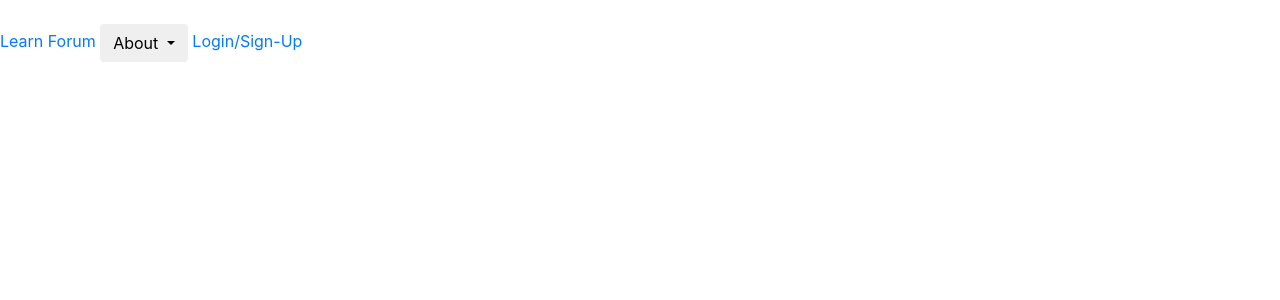
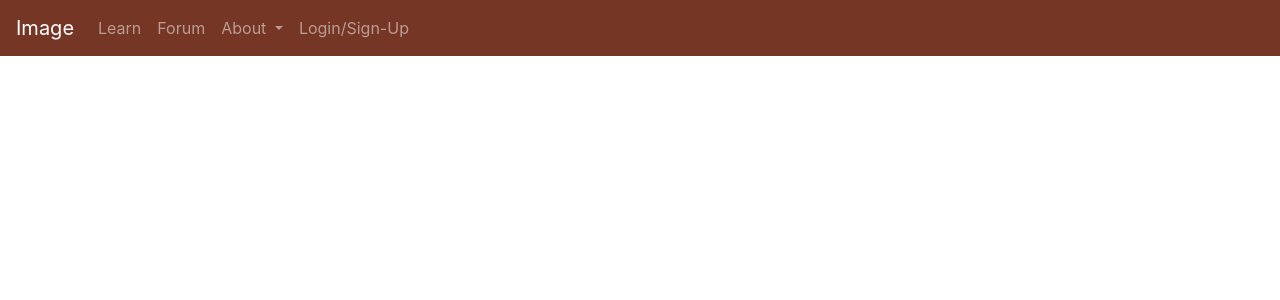
Before and after one commit to kareemostyle/SIGAQ, a Django app: page /SIGAQ/ in a window 1280 px wide. Shown: the top 300 px of the page. Run offline with Django 3.2, Linux system fonts and the light colour scheme; some libraries are stand-ins or nearby versions.

Commit message:
Getting top-nav to work

```diff
--- a/App/SIGAQ/templates/SIGAQ/index.html
+++ b/App/SIGAQ/templates/SIGAQ/index.html
@@ -13,28 +13,37 @@
     <body>
         <!-- Wrapper for the website home page. -->
         <div>
-            <header>
+            <div>
+                <!-- The navigation bar. -->
+                <nav class="navbar navbar-expand-lg navbar-dark" style="background-color: #763626">
                     <!-- W.I.P. Logo of Non-profit. Click leads to home page a.k.a. this page. -->
-                <a href="#" class="">
-                    <img src="">
+                    <a class="navbar-brand" href="#">
+                        Image
                     </a>
                     <!-- W.I.P. Contains the proper navigation. Includes the blog, forum, about us, and Login/Signup buttons. -->
-                <div>
-                    <a href="#" class="">Learn</a>
-                    <a href="#" class="">Forum</a>
-                    <div class="btn-group">
-                        <button type="button" class="btn dropdown-toggle" data-toggle="dropdown" aria-haspopup="true" aria-expanded="false">
+                    <ul class="navbar-nav mr-auto">
+                        <li class="nav-item">
+                            <a class="nav-link" href="#">Learn</a>
+                        </li>
+                        <li class="nav-item">
+                            <a class="nav-link" href="#">Forum</a>
+                        </li>
+                        <li class="nav-item dropdown">
+                            <a href="#"class="nav-link dropdown-toggle" role="button" id="navbarDropdown" data-toggle="dropdown" aria-haspopup="true" aria-expanded="false">
                                 About
-                        </button>
-                        <div class="dropdown-menu">
+                            </a>
+                            <div class="dropdown-menu" aria-labelledby="navbarDropdown">
                                 <a href="#" class="dropdown-item">FAQ</a>
                                 <div class="dropdown-divider"></div>
                                 <a href="#" class="dropdown-item">Contact Us</a>
                             </div>
+                        </li>
+                        <li class="nav-item">
+                            <a href="#" class="nav-link my-sm-0">Login/Sign-Up</a>
+                        </li>
+                    </ul>
+                </nav>
             </div>
-                    <a href="#" class="">Login/Sign-Up</a>
-                </div>
-            </header>
         </div>
         <script src="https://code.jquery.com/jquery-3.2.1.slim.min.js" integrity="sha384-KJ3o2DKtIkvYIK3UENzmM7KCkRr/rE9/Qpg6aAZGJwFDMVNA/GpGFF93hXpG5KkN" crossorigin="anonymous"></script>
         <script src="https://cdnjs.cloudflare.com/ajax/libs/popper.js/1.12.9/umd/popper.min.js" integrity="sha384-ApNbgh9B+Y1QKtv3Rn7W3mgPxhU9K/ScQsAP7hUibX39j7fakFPskvXusvfa0b4Q" crossorigin="anonymous"></script>
```
Lines whose indentation alone changed are shown as unchanged.
